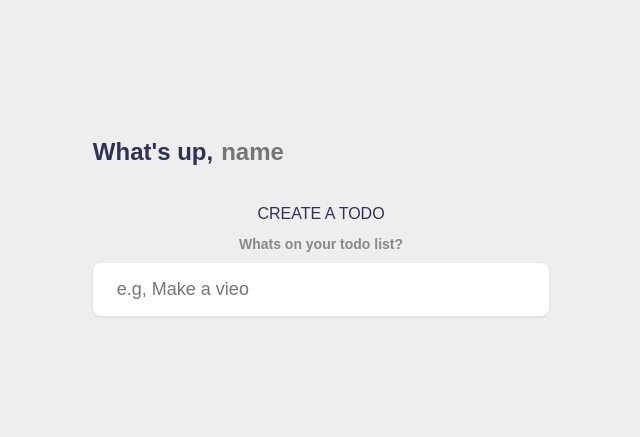
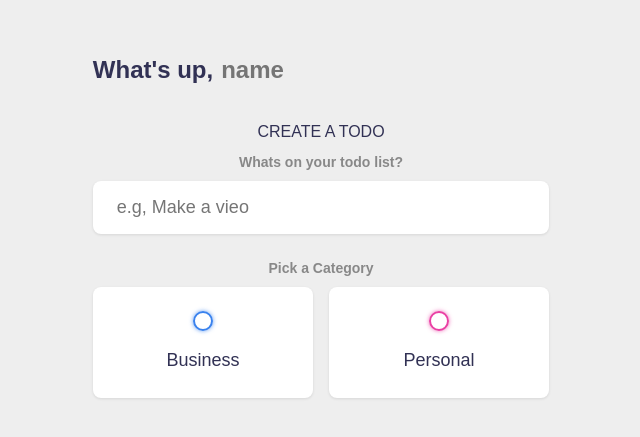
Before and after one commit to beto2125/todo-app, a Vue app: page / in a window 1280 px wide. Shown: the part 175-612 px from the top of the page, without its empty margins (319-959 px from the left). Built offline with nearby package versions, Linux system fonts and the light colour scheme.

Commit message:
added category

```diff
--- a/src/App.vue
+++ b/src/App.vue
@@ -3,18 +3,22 @@
 const todos = ref([])
 const name = ref('')
 const input_content = ref('')
+const input_category = ref(null)
 
 const addTodo = () => {
-if(input_content.value.trim() === '') {
+if(input_content.value.trim() === '' || input_category.value == null) {
 return
 }
 
 todos.value.push({
   content: input_content.value,
+  category: input_category.value,
 })
 
 input_content.value = ''
-// console.log(todos)
+input_category.value = null
+
+//  console.log(todos)
 
 }
 </script>
@@ -36,10 +40,26 @@
           <input type="text" placeholder="e.g, Make a vieo" v-model="input_content" />
           <!-- {{ input_content }} -->
 
-      </form>
-    </section>
+<h4>Pick a Category</h4>
+    <div class="options">
+      <label>
+        <input type ="radio" name="category" value="business" v-model="input_category" />
+        <span  class="bubble business"> </span>
+        <div>Business</div>
+      </label>
 
-    <section class="todo-lis">
+      <label>
+        <input type ="radio" name="category" value="personal" v-model="input_category" />
+        <span  class="bubble personal"> </span>
+        <div>Personal</div>
+      </label>
+
+      <!-- {{ input_category }} -->
+    </div>
+  </form>
+  </section>
+
+    <section class="todo-list">
 
     </section>
   </main>
```
